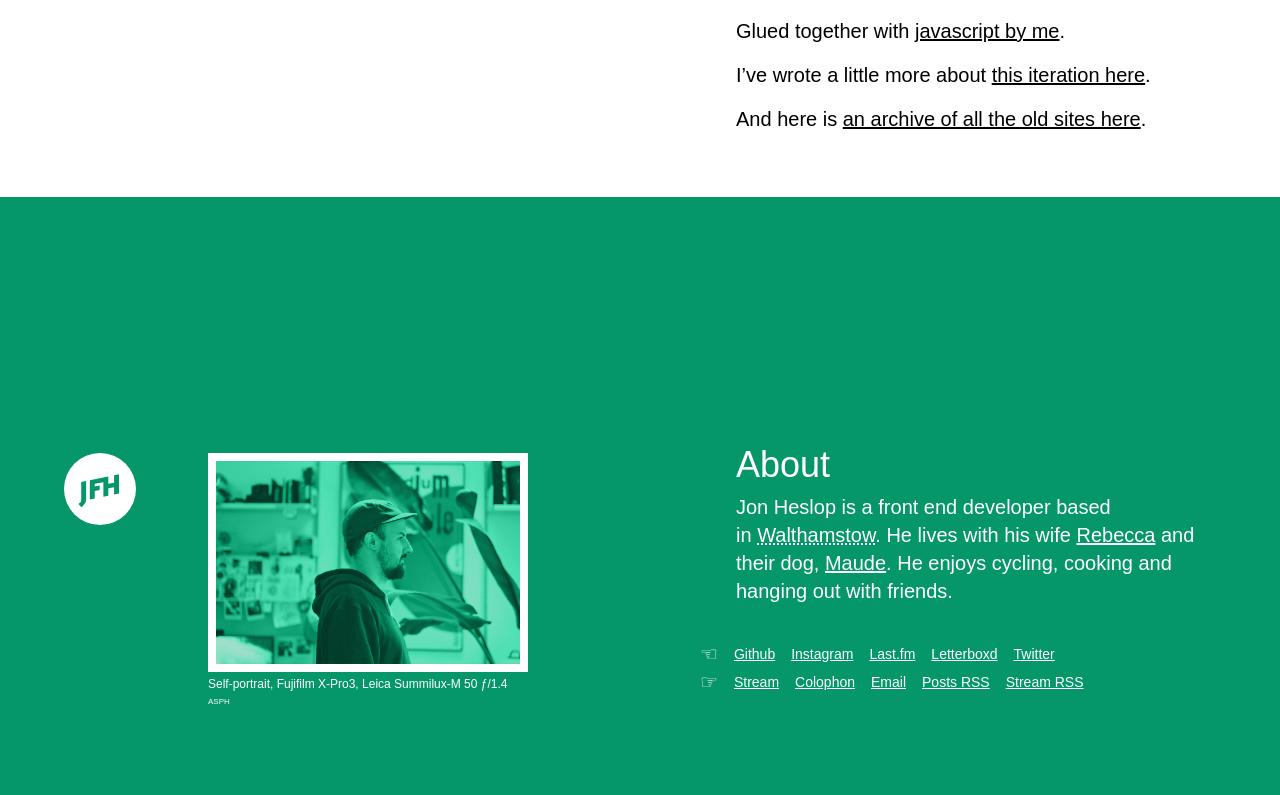
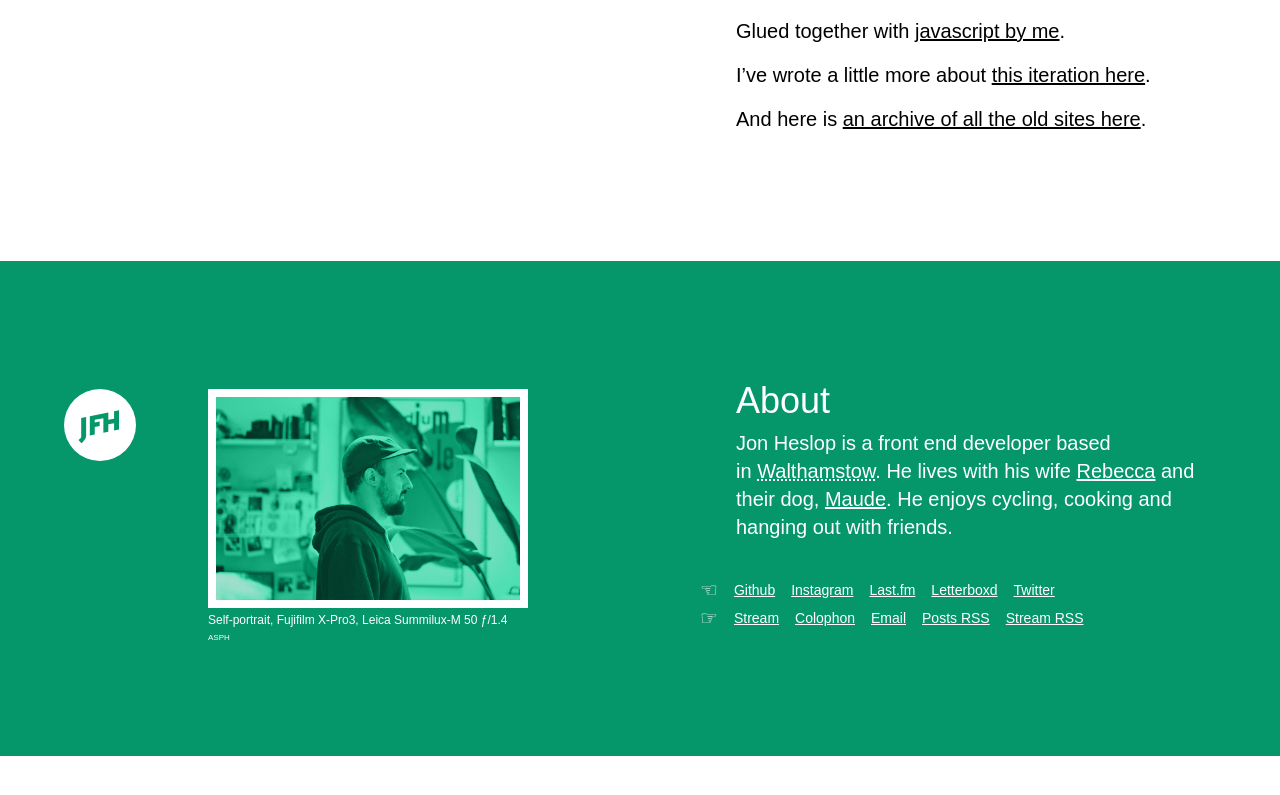
Before and after one commit to jonheslop/jfh-2021, a Next.js app: page /colophon in a window 1280 px wide. Shown: the part 407-1202 px from the top of the page. After the commit the page ends 1163 px from the top, so only its background shows below. Built offline with nearby package versions, Linux system fonts and the light colour scheme; a web font is replaced by a local one.

Commit message:
bit more space between layout and footer

```diff
--- a/ui/footer.tsx
+++ b/ui/footer.tsx
@@ -6,7 +6,7 @@ import Logo from './logo';
 
 const Footer = () => {
   return (
-    <footer className="w-full px-2 py-8 md:p-8 lg:p-16 lg:py-32 xl:py-64 text-xs md:text-sm bg-emerald-600 text-white grid grid-cols-page-layout gap-4 lg:gap-16">
+    <footer className="w-full px-2 py-8 md:p-8 lg:p-16 lg:py-32 mt-16 text-xs md:text-sm bg-emerald-600 text-white grid grid-cols-page-layout gap-4 lg:gap-16">
       <Logo mono />
       <figure className="col-start-2 hidden lg:block">
         <div className="border-8 border-white">
```
